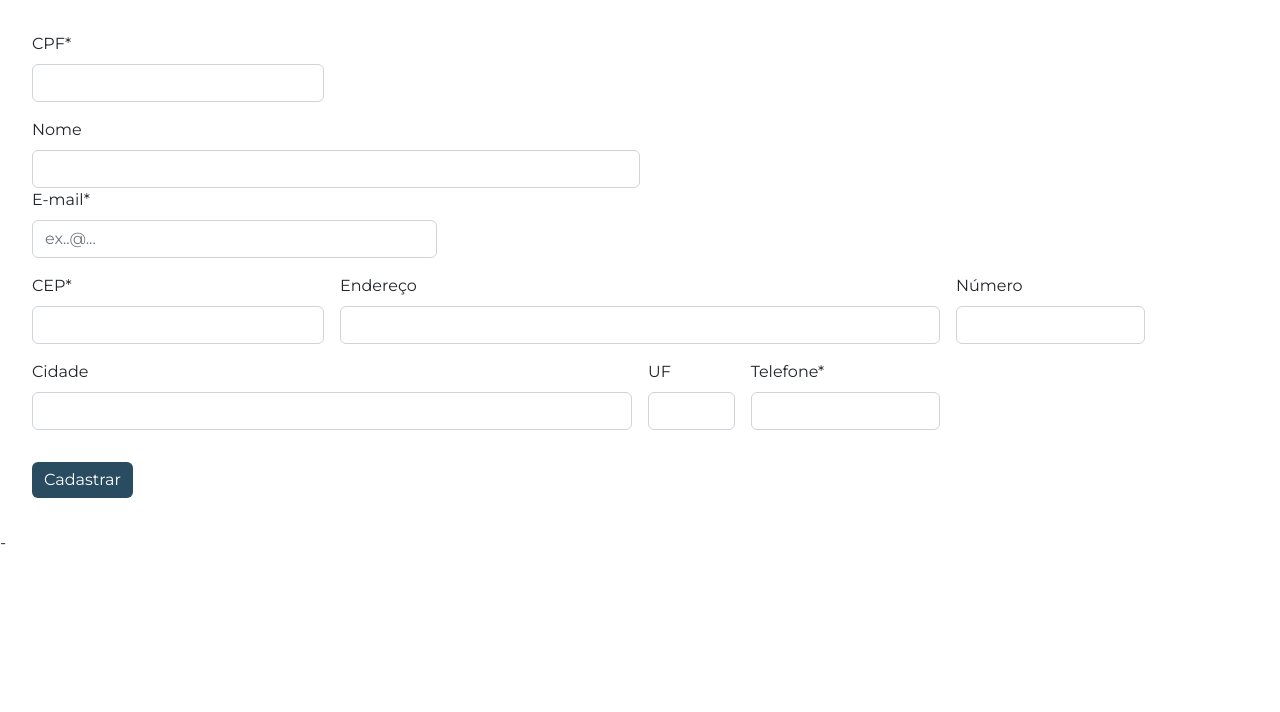
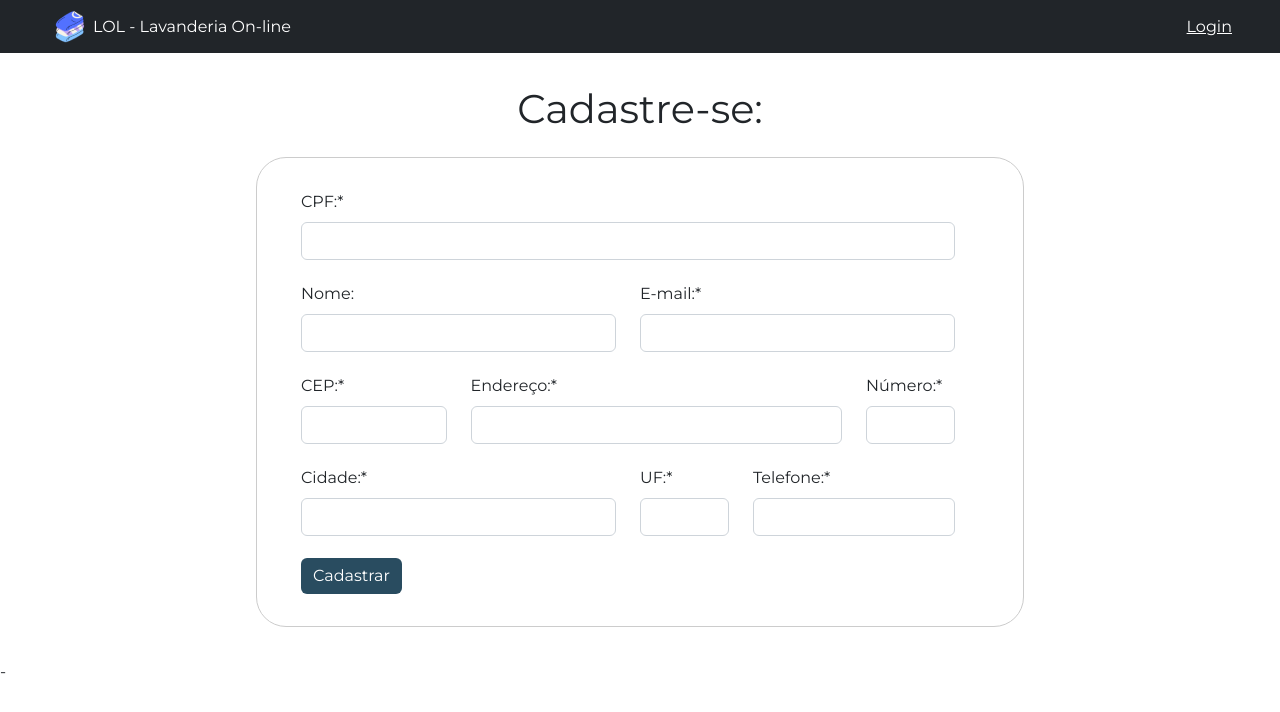
Before and after one commit to giselegomes/lol, an Angular app: page /autocadastro in a window 1280 px wide. Shown: the top 712 px of the page. Built offline with nearby package versions, Linux system fonts and the light colour scheme.

Commit message:
feat: ajustando layout da pagina de cadastro e incluindo navbar

```diff
--- a/src/app/components/autocadastro/autocadastro.component.css
+++ b/src/app/components/autocadastro/autocadastro.component.css
@@ -1,5 +1,38 @@
+.autocadastro__navbar .navbar__title {
+   color: #FFFFFF;
+   margin-bottom: 0;
+}
+
+.autocadastro__navbar .navbar__content {
+    padding: 0 3rem;
+ }
+
+.autocadastro__navbar .navbar__btn {
+    justify-content: end;
+ }
+
+ .autocadastro__navbar .navbar__btn a {
+    color: #FFFFFF;
+ }
+
 .autocadastro {
+    padding: 2rem 3rem;
+    display: flex;
+    flex-direction: column;
+    align-items: center;
+}
+
+.autocadastro form {
+    max-width: 60vw;
+    background-color: #FFFFFF;
+    border: 0.5px solid var(--border-color);
+    border-radius: 30px;
     padding: 2rem;
+    margin-top: 1rem;
+}
+
+.autocadastro__row {
+    padding-bottom: 22px;
 }
 
 .autocadastro__btn {
--- a/src/app/components/autocadastro/autocadastro.component.html
+++ b/src/app/components/autocadastro/autocadastro.component.html
@@ -1,54 +1,74 @@
+<nav class="autocadastro__navbar navbar navbar-expand navbar-dark bg-dark" aria-label="Second navbar example">
+    <div class="navbar__content container-fluid">
+        <img src="../../../assets/images/pilha-de-roupas.png"
+            alt="Imagem ilustrada de uma camisetas de roupas dobradas">
+        <p class="navbar__title">LOL - Lavanderia On-line</p>
+        <div class="navbar__btn collapse navbar-collapse" id="navbarsExample02">
+            <a routerLink="/">Login</a>
+        </div>
+    </div>
+</nav>
+
 <section class="autocadastro">
+    <h1 class="autocadastro__title">Cadastre-se:</h1>
     <form class="row g-3">
-        <div class="col-md-3">
-            <label for="inputCpf4" class="form-label">CPF*</label>
-            <input type="text" class="form-control" id="inputCpf4" required>
-        </div>
-        <section>
-            <div class="col-6">
-                <label for="inputNome" class="form-label">Nome</label>
-                <input type="text" class="form-control" id="inputNome" placeholder="">
-            </div>
-            <div class="col-4">
-                <label for="inputEmail" class="form-label">E-mail*</label>
-                <input type="text" class="form-control" id="inputEmail" placeholder="ex..@...">
+
+        <section class="autocadastro__row  row">
+            <div class="col-sm">
+                <label for="inputCpf4" class="form-label">CPF:*</label>
+                <input type="number" class="form-control" id="inputCpf4" required>
             </div>
         </section>
 
+        <section class="autocadastro__row  row">
+            <div class="col-6">
+                <label for="inputNome" class="form-label">Nome:</label>
+                <input type="text" class="form-control" id="inputNome" required>
+            </div>
+            <div class="col-6">
+                <label for="inputEmail" class="form-label">E-mail:*</label>
+                <input type="email" class="form-control" id="inputEmail" required>
+            </div>
+        </section>
+
+        <section class="autocadastro__row  row">
             <div class="col-3">
-            <label for="inputAddress" class="form-label">CEP*</label>
-            <input type="text" class="form-control" id="inputAddress" placeholder="">
-        </div>
-        <br>
-
-        <div class="col-6">
-            <label for="inputAddress" class="form-label">Endereço</label>
-            <input type="text" class="form-control" id="inputAddress" placeholder="">
+                <label for="inputAddress" class="form-label">CEP:*</label>
+                <input type="number" class="form-control" id="inputAddress" required>
             </div>
 
+            <div class="col-7">
+                <label for="inputAddress" class="form-label">Endereço:*</label>
+                <input type="text" class="form-control" id="inputAddress" required>
+            </div>
 
             <div class="col-2">
-            <label for="inputAddress2" class="form-label">Número</label>
-            <input type="text" class="form-control" id="inputAddress2" placeholder="">
+                <label for="inputAddress2" class="form-label">Número:*</label>
+                <input type="number" class="form-control" id="inputAddress2" required>
             </div>
+        </section>
+
+        <section class="autocadastro__row  row">
             <div class="col-6">
-            <label for="inputCidade" class="form-label">Cidade</label>
-            <input type="text" class="form-control" id="inputCidade">
+                <label for="inputCidade" class="form-label">Cidade:*</label>
+                <input type="text" class="form-control" id="inputCidade" required>
             </div>
-        <div class="col-md-1">
-            <label for="inputUF" class="form-label">UF</label>
-            <input type="text" class="form-control" id="inputUf">
+            <div class="col-2">
+                <label for="inputUF" class="form-label">UF:*</label>
+                <input type="text" class="form-control" id="inputUf" required>
             </div>
-        <div class="col-md-2">
-            <label for="inputFone" class="form-label">Telefone*</label>
-            <input type="text" class="form-control" id="inputFone">
+            <div class="col-4">
+                <label for="inputFone" class="form-label">Telefone:*</label>
+                <input type="number" class="form-control" id="inputFone" required>
             </div>
-        <div class="col-12">
+        </section>
 
-        </div>
+        <section class="row">
             <div class="col-12">
                 <button type="submit" class="autocadastro__btn btn btn-primary">Cadastrar</button>
             </div>
+        </section>
+
     </form>
 </section>
 
--- a/src/app/components/login/login.component.html
+++ b/src/app/components/login/login.component.html
@@ -1,7 +1,7 @@
 <section class="login">
     <header class="login__header">
         <img src="../../../assets/images/roupas.png">
-        <h1 class="login__title">Lol - Lavanderia On-line</h1>
+        <h1 class="login__title">LOL - Lavanderia On-line</h1>
     </header>
     <section class="login__modal">
         <h2 class="login__subtitle">Login:</h2>
```
Also changed, not shown: src/assets/images/pilha-de-roupas.png (added). Lines whose indentation alone changed are shown as unchanged.
